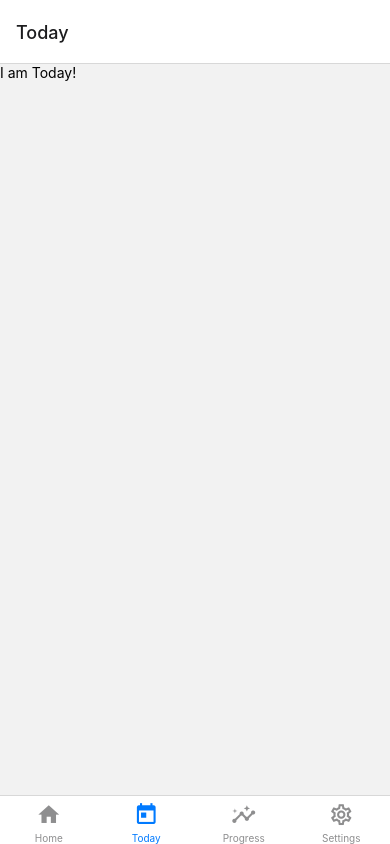
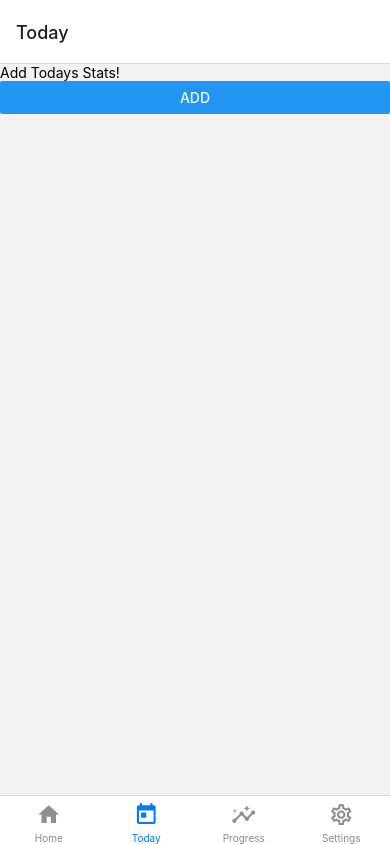
Before and after one commit to N8ers/tracker-native, a React Native app: screen /Today in a window 390 px wide. Built offline with nearby package versions, Linux system fonts and the light colour scheme.

Commit message:
get dummy modal opening/closing

```diff
--- a/screens/Today.js
+++ b/screens/Today.js
@@ -1,9 +1,32 @@
-import { Text, View } from "react-native"
+import { useState } from "react"
+import { Text, View, StyleSheet, Modal, Button } from "react-native"
 
 export default function Today() {
+  const [isModalVisible, setIsModalVisible] = useState(false)
+
   return (
     <View>
-      <Text>I am Today!</Text>
+      <Text>Add Todays Stats!</Text>
+
+      <View style={styles.container}>
+        <Button title="Add" onPress={() => setIsModalVisible(true)} />
+      </View>
+
+      <Modal animationType="slide" visible={isModalVisible}>
+        <View style={styles.modalView}>
+          <Text>hi, record todays weight</Text>
+          <Button title="close" onPress={() => setIsModalVisible(false)} />
+        </View>
+      </Modal>
     </View>
   )
 }
+
+const styles = StyleSheet.create({
+  container: {},
+  modalView: {
+    flex: 1,
+    justifyContent: "center",
+    alignItems: "center",
+  },
+})
```
